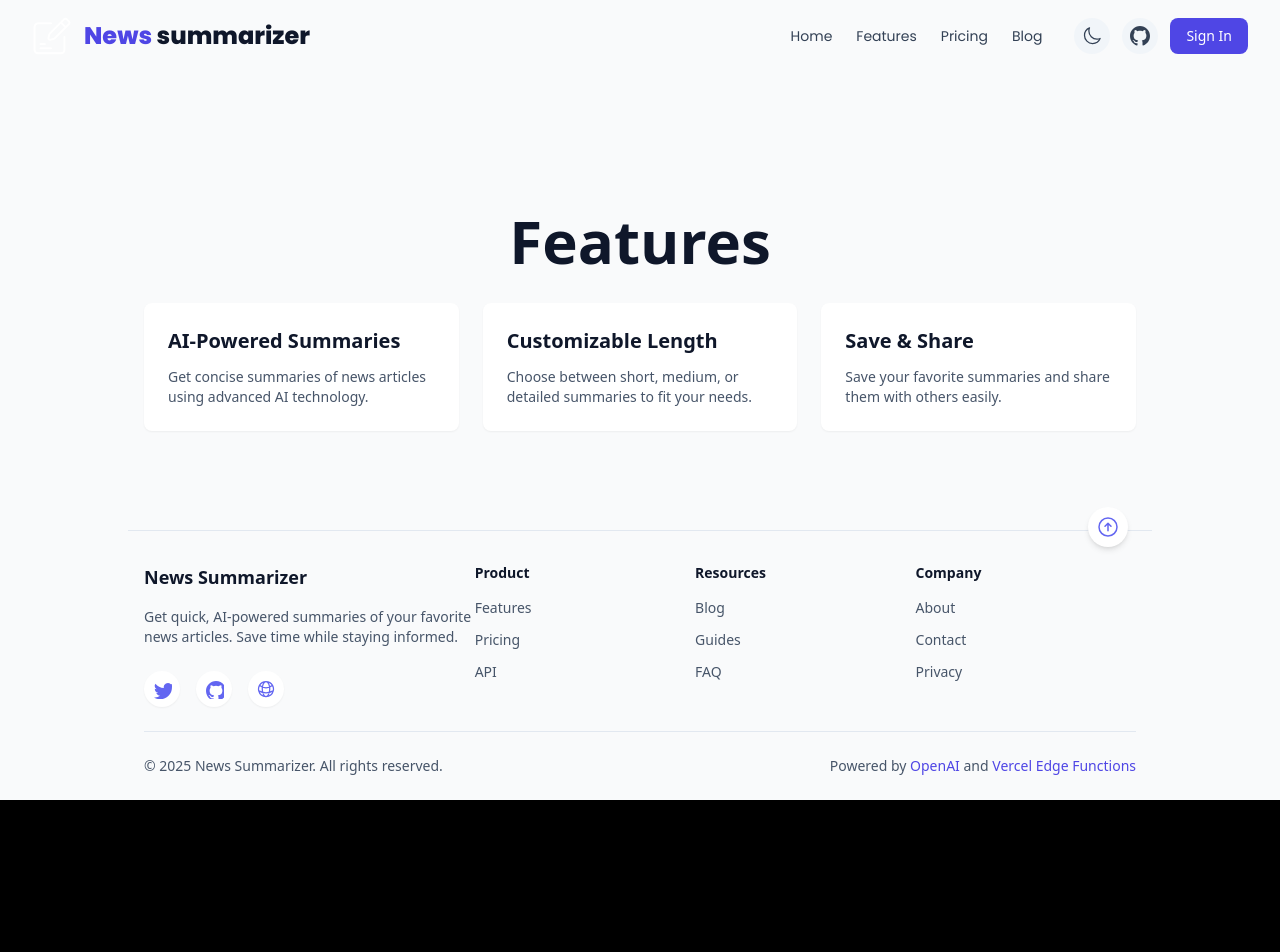
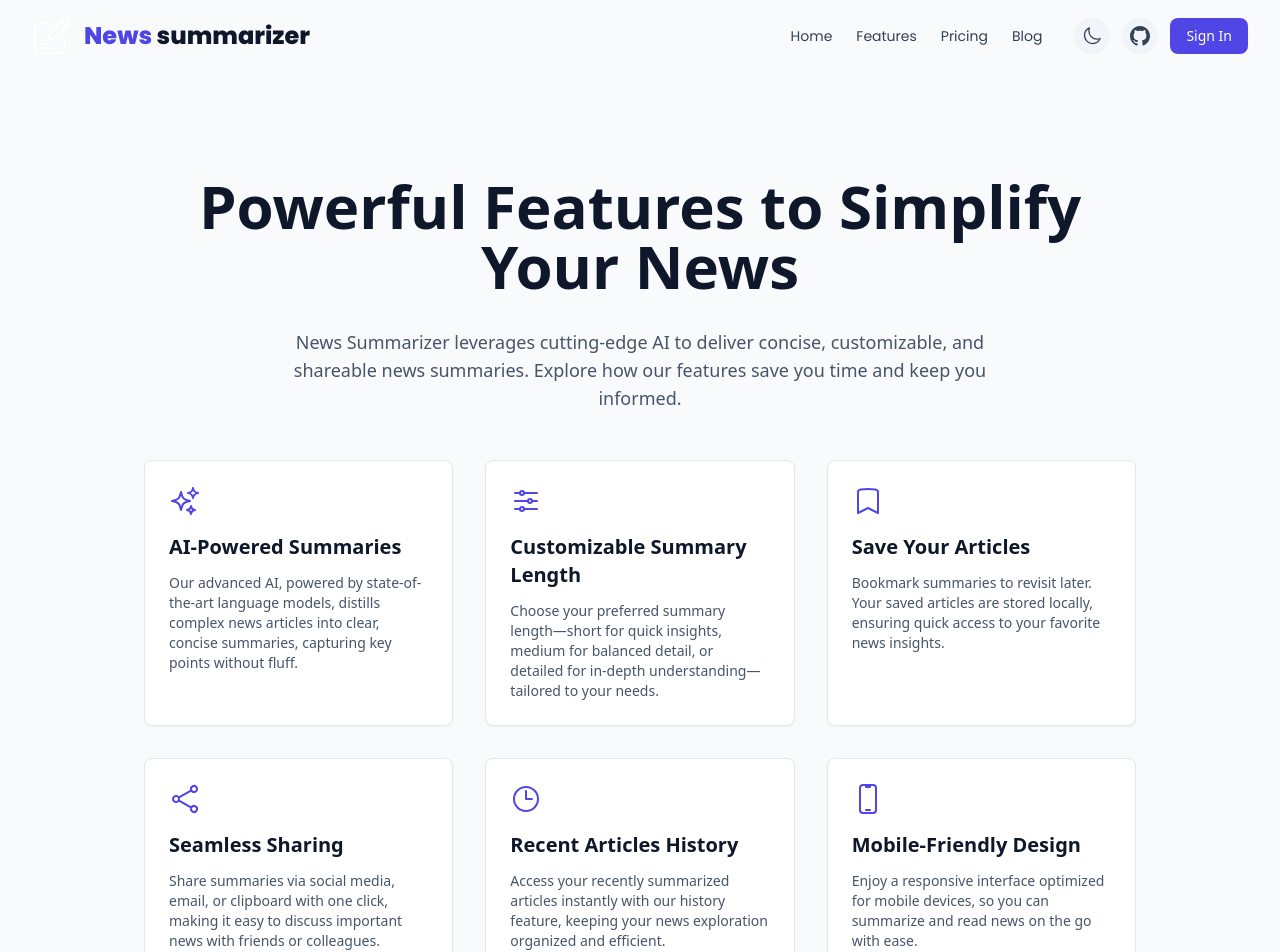
Before and after one commit to jjingofarouk/news-summary, a Next.js app: page /features in a window 1280 px wide. Shown: the top 952 px of the page. Before the commit the page ends 800 px from the top, so only its background shows below. Built offline with nearby package versions, Linux system fonts and the light colour scheme.

Commit message:
Update features.tsx

```diff
--- a/pages/features.tsx
+++ b/pages/features.tsx
@@ -2,6 +2,14 @@ import type { NextPage } from "next";
 import Head from "next/head";
 import Header from "../components/Header";
 import Footer from "../components/Footer";
+import {
+  SparklesIcon,
+  AdjustmentsHorizontalIcon,
+  BookmarkIcon,
+  ShareIcon,
+  ClockIcon,
+  DevicePhoneMobileIcon
+} from '@heroicons/react/24/outline';
 
 const Features: NextPage = () => {
   return (
@@ -9,32 +17,67 @@ const Features: NextPage = () => {
       <div className="mx-auto flex min-h-screen max-w-5xl flex-col pt-8 sm:pt-12">
         <Head>
           <title>Features - News Summarizer</title>
-          <meta name="description" content="Explore the features of News Summarizer" />
+          <meta name="description" content="Discover the powerful features of News Summarizer to stay informed efficiently" />
         </Head>
         <Header />
-        <main className="mx-auto mt-10 flex max-w-5xl flex-1 flex-col justify-center px-4 sm:mt-32">
+        <main className="mx-auto mt-10 flex max-w-5xl flex-1 flex-col px-4 sm:mt-32">
           <h1 className="text-center text-4xl font-bold sm:text-6xl mb-8">
-            Features
+            Powerful Features to Simplify Your News
           </h1>
-          <div className="grid gap-6 sm:grid-cols-2 lg:grid-cols-3">
-            <div className="bg-white dark:bg-slate-800 p-6 rounded-lg shadow-sm">
+          <p className="text-center text-lg text-slate-600 dark:text-slate-400 mb-12 max-w-3xl mx-auto">
+            News Summarizer leverages cutting-edge AI to deliver concise, customizable, and shareable news summaries. Explore how our features save you time and keep you informed.
+          </p>
+          <div className="grid gap-8 sm:grid-cols-2 lg:grid-cols-3">
+            <div className="bg-white dark:bg-slate-800 p-6 rounded-lg shadow-sm border border-slate-200 dark:border-slate-700">
+              <SparklesIcon className="h-8 w-8 text-indigo-600 dark:text-indigo-400 mb-4" />
               <h2 className="text-xl font-semibold mb-3">AI-Powered Summaries</h2>
               <p className="text-sm text-slate-600 dark:text-slate-400">
-                Get concise summaries of news articles using advanced AI technology.
+                Our advanced AI, powered by state-of-the-art language models, distills complex news articles into clear, concise summaries, capturing key points without fluff.
               </p>
             </div>
-            <div className="bg-white dark:bg-slate-800 p-6 rounded-lg shadow-sm">
-              <h2 className="text-xl font-semibold mb-3">Customizable Length</h2>
+            <div className="bg-white dark:bg-slate-800 p-6 rounded-lg shadow-sm border border-slate-200 dark:border-slate-700">
+              <AdjustmentsHorizontalIcon className="h-8 w-8 text-indigo-600 dark:text-indigo-400 mb-4" />
+              <h2 className="text-xl font-semibold mb-3">Customizable Summary Length</h2>
               <p className="text-sm text-slate-600 dark:text-slate-400">
-                Choose between short, medium, or detailed summaries to fit your needs.
+                Choose your preferred summary length—short for quick insights, medium for balanced detail, or detailed for in-depth understanding—tailored to your needs.
               </p>
             </div>
-            <div className="bg-white dark:bg-slate-800 p-6 rounded-lg shadow-sm">
-              <h2 className="text-xl font-semibold mb-3">Save & Share</h2>
+            <div className="bg-white dark:bg-slate-800 p-6 rounded-lg shadow-sm border border-slate-200 dark:border-slate-700">
+              <BookmarkIcon className="h-8 w-8 text-indigo-600 dark:text-indigo-400 mb-4" />
+              <h2 className="text-xl font-semibold mb-3">Save Your Articles</h2>
               <p className="text-sm text-slate-600 dark:text-slate-400">
-                Save your favorite summaries and share them with others easily.
+                Bookmark summaries to revisit later. Your saved articles are stored locally, ensuring quick access to your favorite news insights.
               </p>
             </div>
+            <div className="bg-white dark:bg-slate-800 p-6 rounded-lg shadow-sm border border-slate-200 dark:border-slate-700">
+              <ShareIcon className="h-8 w-8 text-indigo-600 dark:text-indigo-400 mb-4" />
+              <h2 className="text-xl font-semibold mb-3">Seamless Sharing</h2>
+              <p className="text-sm text-slate-600 dark:text-slate-400">
+                Share summaries via social media, email, or clipboard with one click, making it easy to discuss important news with friends or colleagues.
+              </p>
+            </div>
+            <div className="bg-white dark:bg-slate-800 p-6 rounded-lg shadow-sm border border-slate-200 dark:border-slate-700">
+              <ClockIcon className="h-8 w-8 text-indigo-600 dark:text-indigo-400 mb-4" />
+              <h2 className="text-xl font-semibold mb-3">Recent Articles History</h2>
+              <p className="text-sm text-slate-600 dark:text-slate-400">
+                Access your recently summarized articles instantly with our history feature, keeping your news exploration organized and efficient.
+              </p>
+            </div>
+            <div className="bg-white dark:bg-slate-800 p-6 rounded-lg shadow-sm border border-slate-200 dark:border-slate-700">
+              <DevicePhoneMobileIcon className="h-8 w-8 text-indigo-600 dark:text-indigo-400 mb-4" />
+              <h2 className="text-xl font-semibold mb-3">Mobile-Friendly Design</h2>
+              <p className="text-sm text-slate-600 dark:text-slate-400">
+                Enjoy a responsive interface optimized for mobile devices, so you can summarize and read news on the go with ease.
+              </p>
+            </div>
+          </div>
+          <div className="mt-12 text-center">
+            <a
+              href="/"
+              className="inline-flex items-center px-6 py-3 border border-transparent text-base font-medium rounded-md shadow-sm text-white bg-indigo-600 hover:bg-indigo-700"
+            >
+              Try News Summarizer Now
+            </a>
           </div>
         </main>
         <Footer />
```
